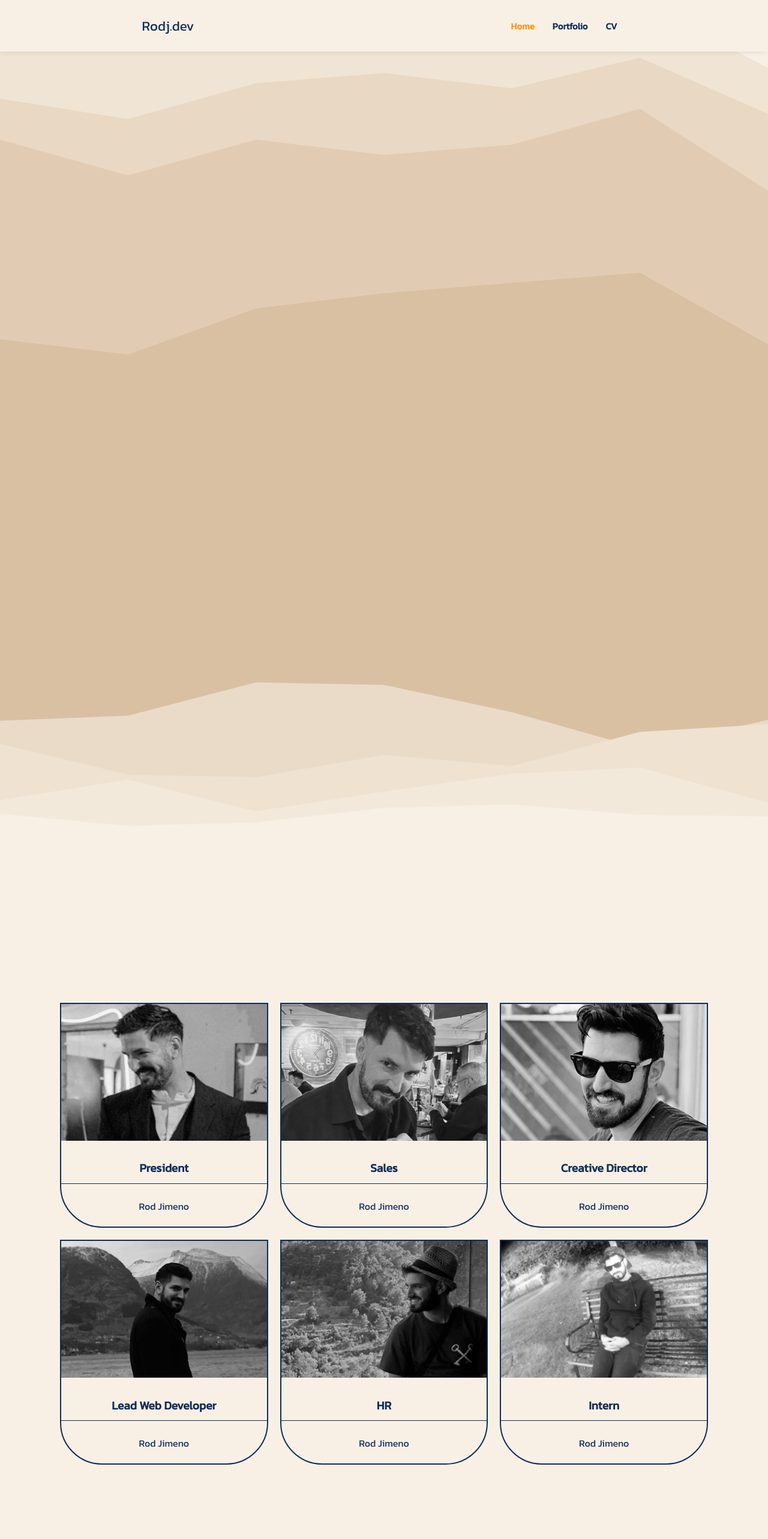
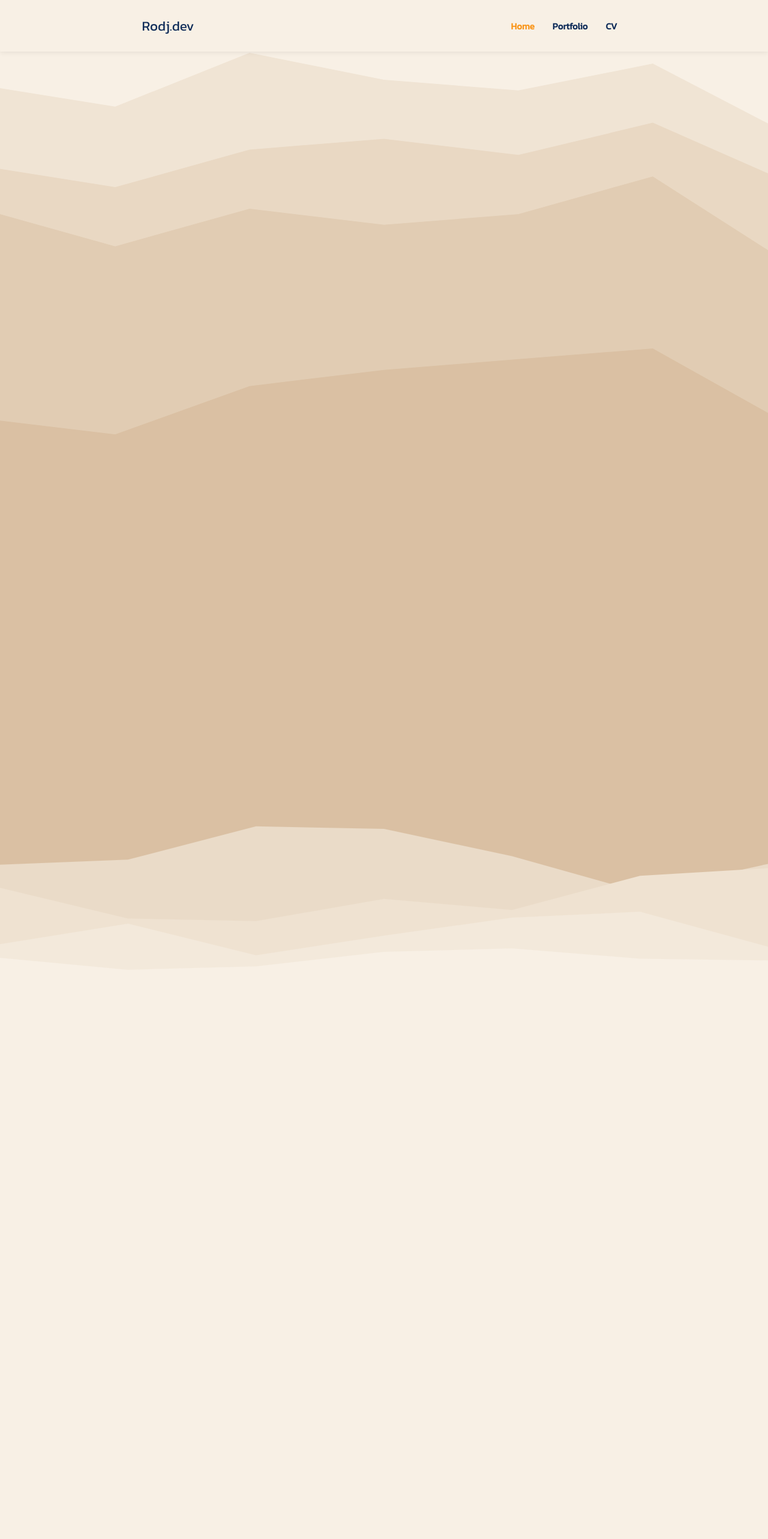
Before and after one commit to Rodjxc/portfolio, a React (Vite) app: page /home in a window 1280 px wide. Shown: the top 2566 px of the page at 60% size. Built offline with nearby package versions, Linux system fonts and the light colour scheme.

Commit message:
feat. Transitions on scroll (test)

```diff
--- a/src/Components/Home/Home.css
+++ b/src/Components/Home/Home.css
@@ -18,11 +18,11 @@ p {
   align-items: center;
   justify-content: space-around;
   padding: 8rem;
-  height: 50vh;
   background-image: url("/img/fondo1.svg");
   background-size: cover;
   background-position: center;
   background-repeat: no-repeat;
+  min-height: 80vh;
 }
 
 #container-hero .hero-text {
--- a/src/Components/Home/Home.tsx
+++ b/src/Components/Home/Home.tsx
@@ -1,11 +1,9 @@
 import "./Home.css";
-import { useEffect } from "react";
 import { Staff } from "./Staff/Staff";
 import { FontAwesomeIcon } from "@fortawesome/react-fontawesome";
 import { faGithub, faLinkedinIn } from "@fortawesome/free-brands-svg-icons";
 
 export const Home = () => {
-  useEffect(() => {
   const observer = new IntersectionObserver((entries) => {
     entries.forEach((entry) => {
       console.log(entry);
@@ -16,7 +14,9 @@ export const Home = () => {
       }
     });
   });
-  }, []);
+
+  const hiddenElements = document.querySelectorAll(".hidden");
+  hiddenElements.forEach((el) => observer.observe(el));
 
   return (
     <div className="home">
@@ -128,14 +128,14 @@ export const Home = () => {
 
       {/*            THIRD SECTION   |   The Team     */}
 
-      <section id="team-heading hidden">
+      <section id="team-heading">
         <div className="section-heading-wrapper hidden">
           <div className="section-header-item">
             <h2 className="section-heading">The Oslo Team</h2>
             <p>I wear a lot of hats around here</p>
           </div>
         </div>
-        <div>
+        <div className="hidden">
           <Staff />
         </div>
       </section>
```
Lines whose indentation alone changed are shown as unchanged.
